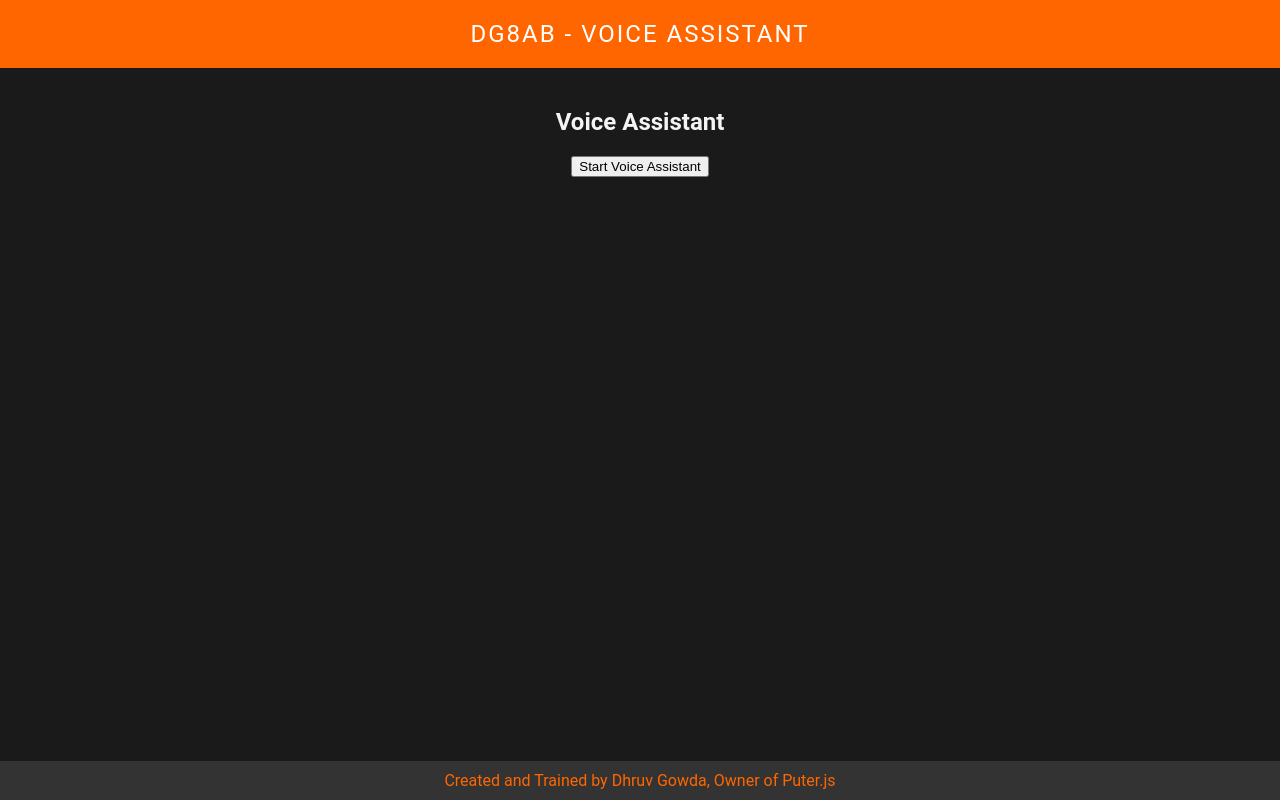
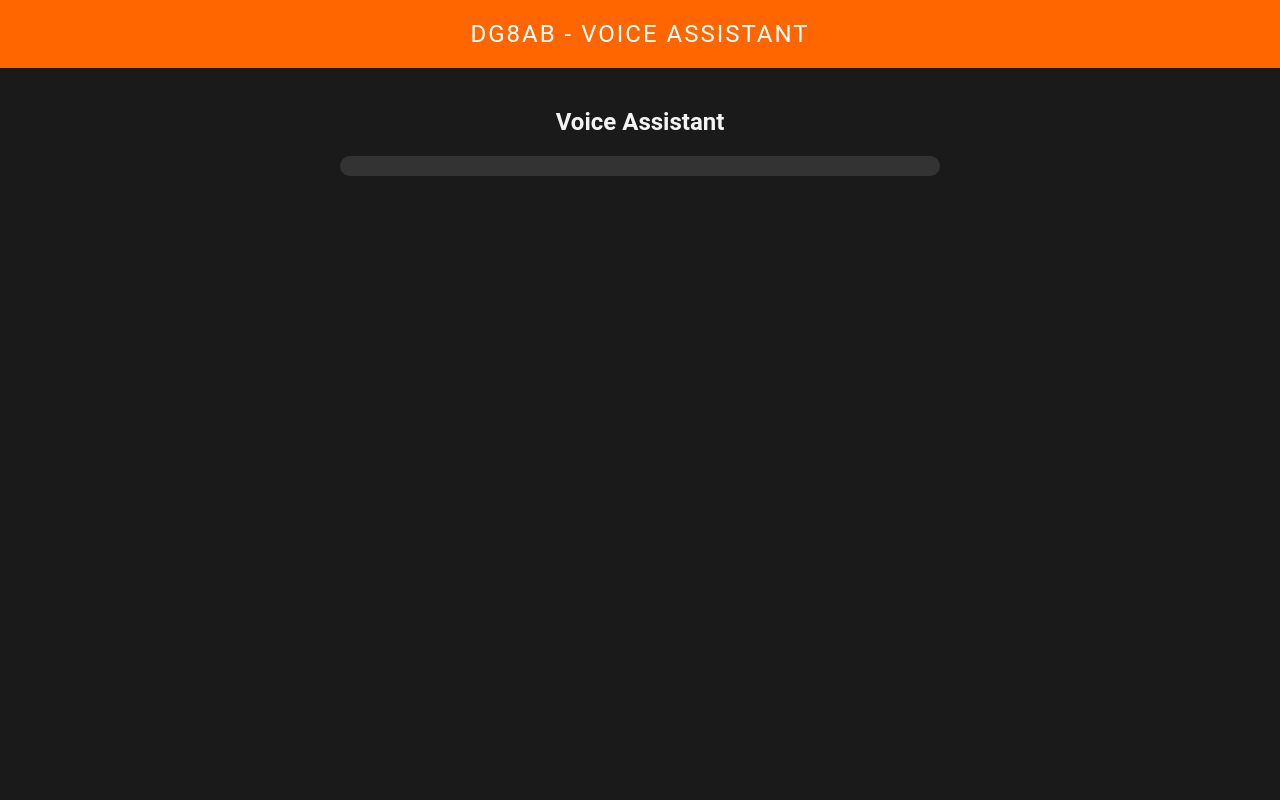
Before and after one commit to DGZFE/dg8abAI, a plain HTML site: page voice-assistant.html in a window 1280 px wide. Drawn offline with Linux system fonts and the light colour scheme.

Commit message:
Update voice-assistant.html

```diff
--- a/voice-assistant.html
+++ b/voice-assistant.html
@@ -31,6 +31,28 @@
             text-align: center;
         }
 
+        /* Voice Assistant */
+        .voice-assistant {
+            margin: 20px auto;
+            max-width: 600px;
+        }
+
+        .voice-bar {
+            width: 100%;
+            height: 20px;
+            background-color: #333;
+            border-radius: 10px;
+            overflow: hidden;
+            margin-bottom: 20px;
+        }
+
+        .voice-bar-fill {
+            height: 100%;
+            background-color: #ff6600;
+            width: 0;
+            transition: width 0.3s ease;
+        }
+
         /* Footer */
         footer {
             background-color: #333;
@@ -57,38 +79,6 @@
     </header>
     <main>
         <h2>Voice Assistant</h2>
-        <button onclick="startVoiceAssistant()">Start Voice Assistant</button>
-    </main>
-    <footer>
-        Created and Trained by Dhruv Gowda, Owner of Puter.js
-    </footer>
-    <script src="https://puter.js"></script>
-    <script>
-        function startVoiceAssistant() {
-            const recognition = new (window.SpeechRecognition || window.webkitSpeechRecognition)();
-            recognition.lang = 'en-US';
-            recognition.interimResults = false;
-            recognition.maxAlternatives = 1;
-
-            recognition.start();
-
-            recognition.onresult = function(event) {
-                const speechResult = event.results[0][0].transcript;
-                console.log('Speech received: ' + speechResult);
-                // Send the speechResult to Puter.js and get the response
-                const response = 'This is a placeholder response from Puter.js'; // Replace with actual response from Puter.js
-                const utterance = new SpeechSynthesisUtterance(response);
-                window.speechSynthesis.speak(utterance);
-            };
-
-            recognition.onspeechend = function() {
-                recognition.stop();
-            };
-
-            recognition.onerror = function(event) {
-                console.error('Speech recognition error detected: ' + event.error);
-            };
-        }
-    </script>
-</body>
-</html>
+        <div class="voice-assistant">
+            <div class="voice-bar">
+                <div class="voice
```
